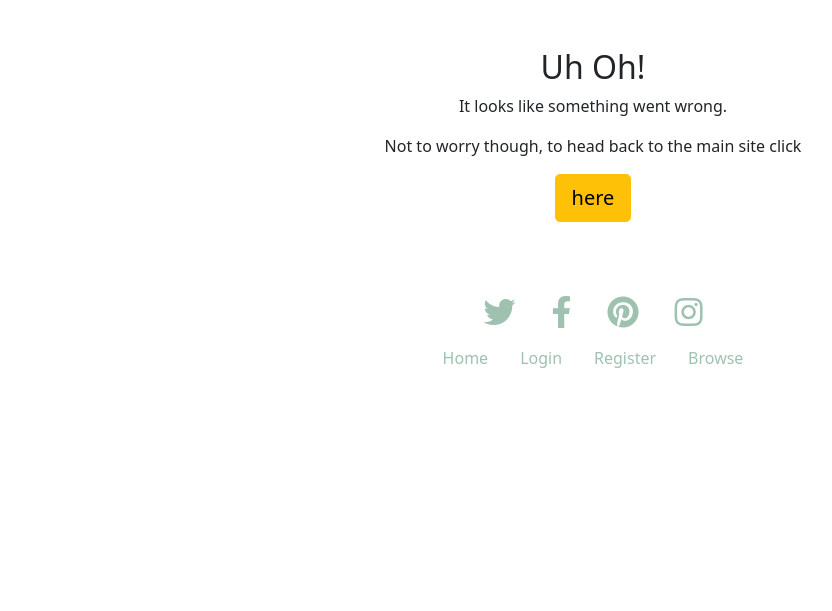
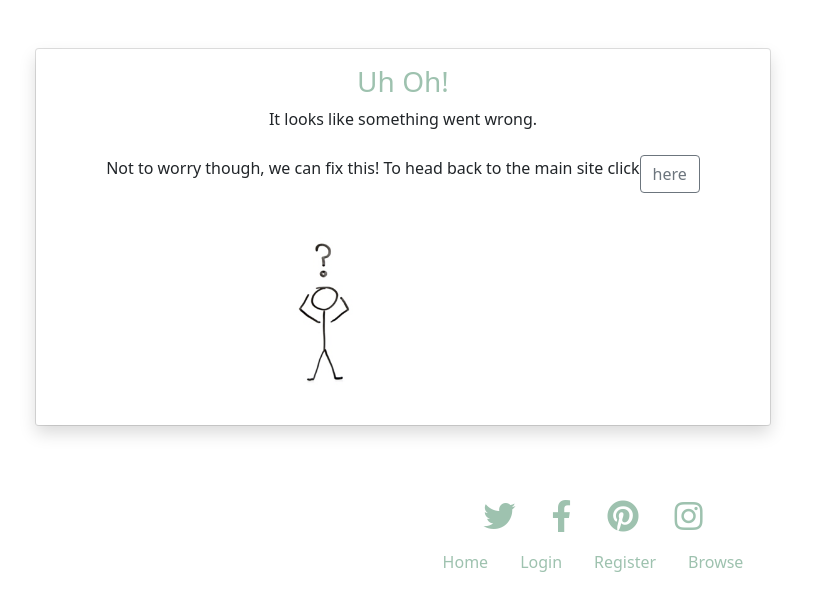
Before and after one commit to AledPeart/plant-base, a Flask app: template templates/500.html in a window 1280 px wide. Shown: the part 82-693 px from the top of the page, without its empty margins (47-879 px from the left). Run offline with Flask 2, Linux system fonts and the light colour scheme; the template is opened without the code that fills it, so the values that code supplies are empty; some libraries are stand-ins or nearby versions; some web fonts are replaced.

Commit message:
Changes to 404 page - Testing

```diff
--- a/templates/500.html
+++ b/templates/500.html
@@ -2,17 +2,22 @@
 {% block content %}
 
 
-<section>
-    <div class="container not-found-container text-center mt-5">
-        <h2 class="text-center not-found-heading">Uh Oh!</h2>
-        <p class="text-center not-found-heading">It looks
-            like
-            something went wrong.</p>
-        <p class="text-center not-found-text">Not to worry though, to head back to the main site click</p>
-        <a role="button" class="btn btn-warning btn-lg" href="{{ url_for('home') }}">
-            here</a>
+<div class="row">
+    <div class="col-lg-8">
+        <div class="card">
+            <div class="card-body shadow text-center">
+                <h3 class="card-title title-color">Uh Oh!</h3>
+                <p class="text-center not-found-heading">It looks like something went wrong.</p>
+                <p class="text-center not-found-text">Not to worry though, we can fix this! To head back to the main
+                    site click<a role="button" class="btn mt-2 btn-outline-secondary" href="{{ url_for('home') }}">here</a></p>
+                <div class=" container d-flex justify-content-center sheet-image-container">
+                    <!-- source:http://clipart-library.com/clipart/6cr5zagoi.html -->
+                    <img src="static/images/error-page.png" class="sheet-image" alt="image of a confused stick man"></a>
+                </div>
+            </div>
+        </div>
     </div>
-</Section>
+</div>
 
 
 
```
Also changed, not shown: templates/404.html (+2 -18 lines), static/images/error-page-2.png (deleted).
